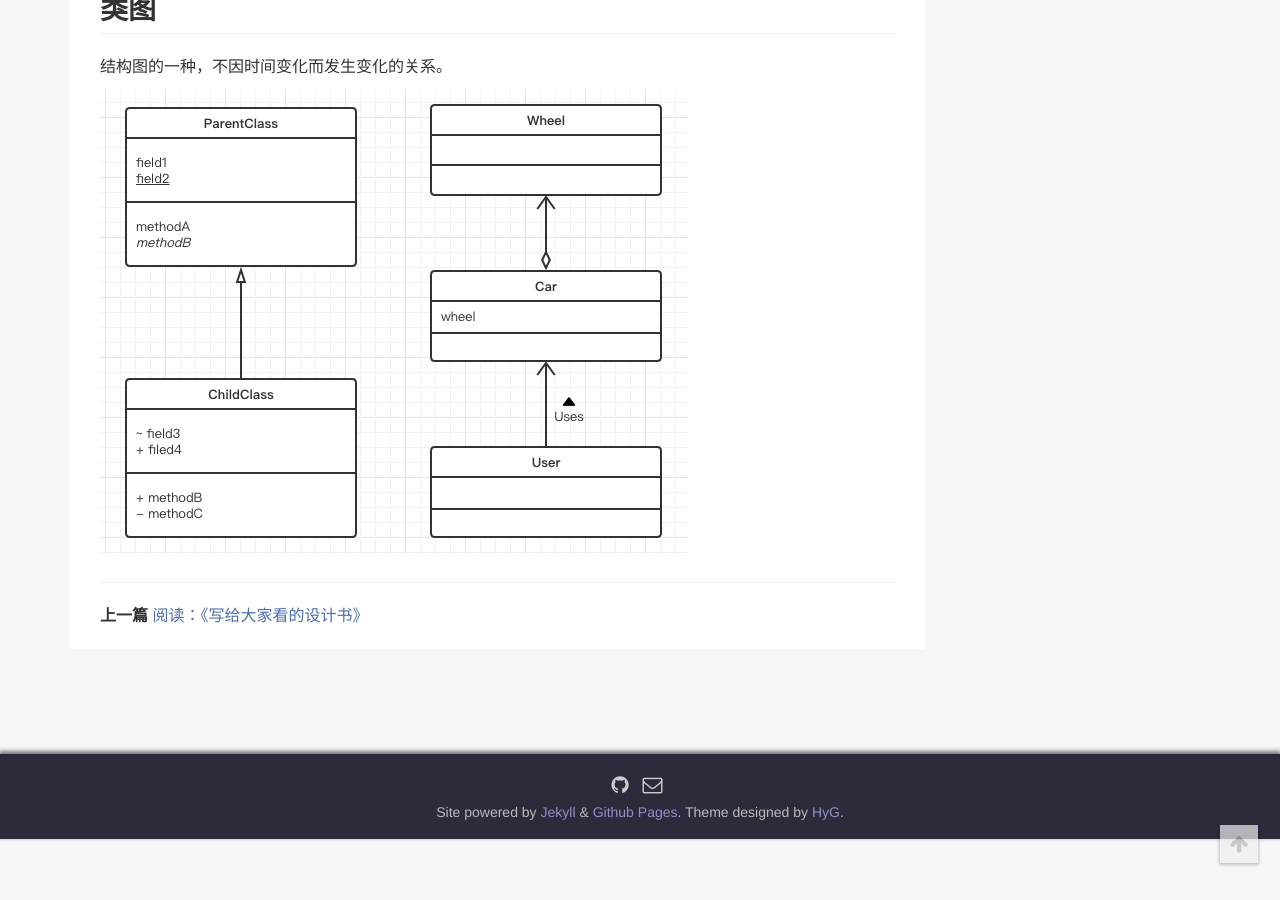
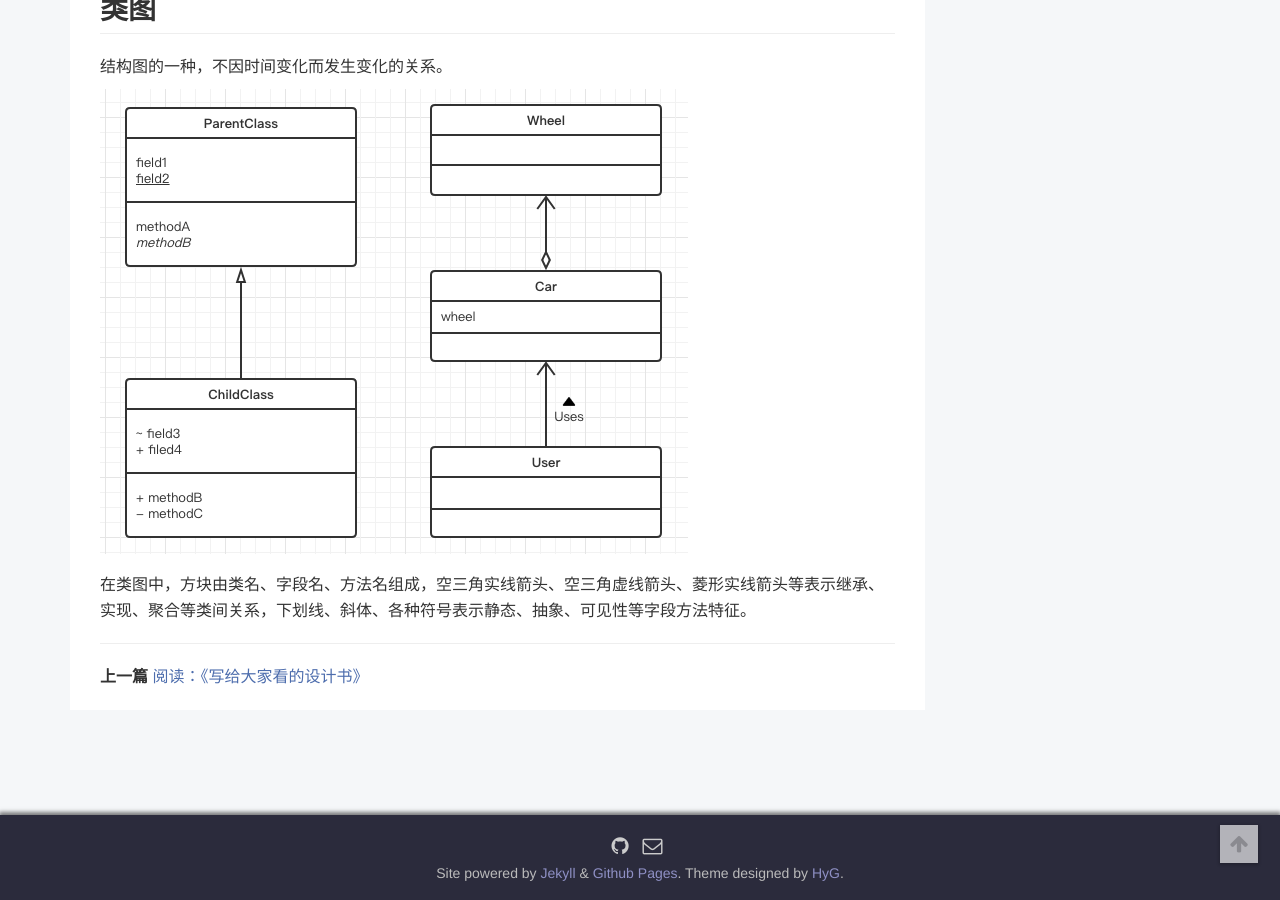
Before and after one commit to toBeTheLight/toBeTheLight.github.io, a Jekyll site: the page built from _posts/2018-12-27-《图解设计模式》0 准备部分.md, in a window 1280 px wide and 900 px high, scrolled down 676 px. Built offline with Jekyll 4.4.1, drawn with Linux system fonts in a browser that asks for light colours; a style sheet for code colours, icons or effects is not loaded.

Commit message:
feat: 20%

```diff
--- a/_posts/2018-12-27-《图解设计模式》0 准备部分.md
+++ b/_posts/2018-12-27-《图解设计模式》0 准备部分.md
@@ -36,3 +36,5 @@ Unified Modeling Language
 ![类图][类图]
 
 [类图]:                                https://raw.githubusercontent.com/toBeTheLight/toBeTheLight.github.io/master/assets/posts/20181227-01-01.png "类图"
+
+在类图中，方块由类名、字段名、方法名组成，空三角实线箭头、空三角虚线箭头、菱形实线箭头等表示继承、实现、聚合等类间关系，下划线、斜体、各种符号表示静态、抽象、可见性等字段方法特征。
```
